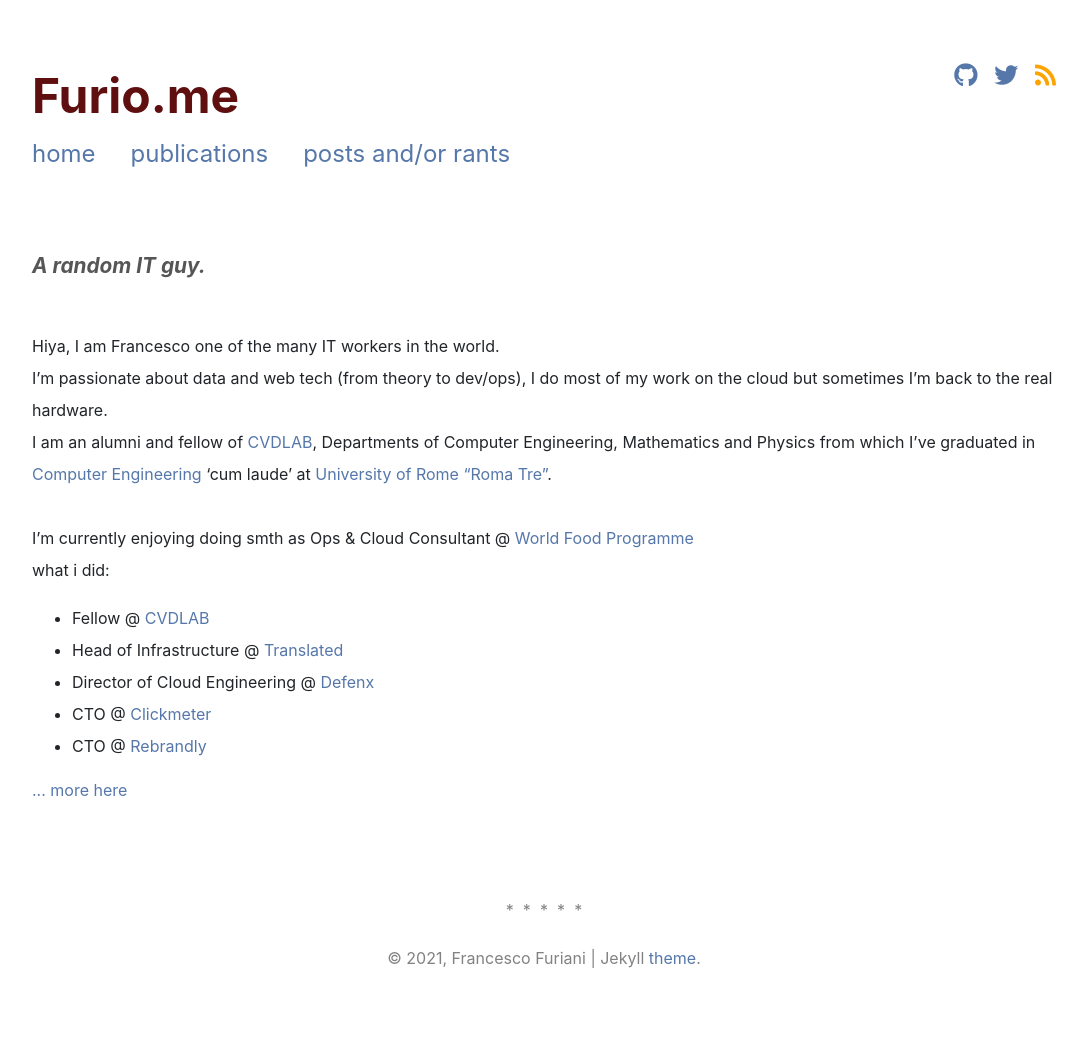
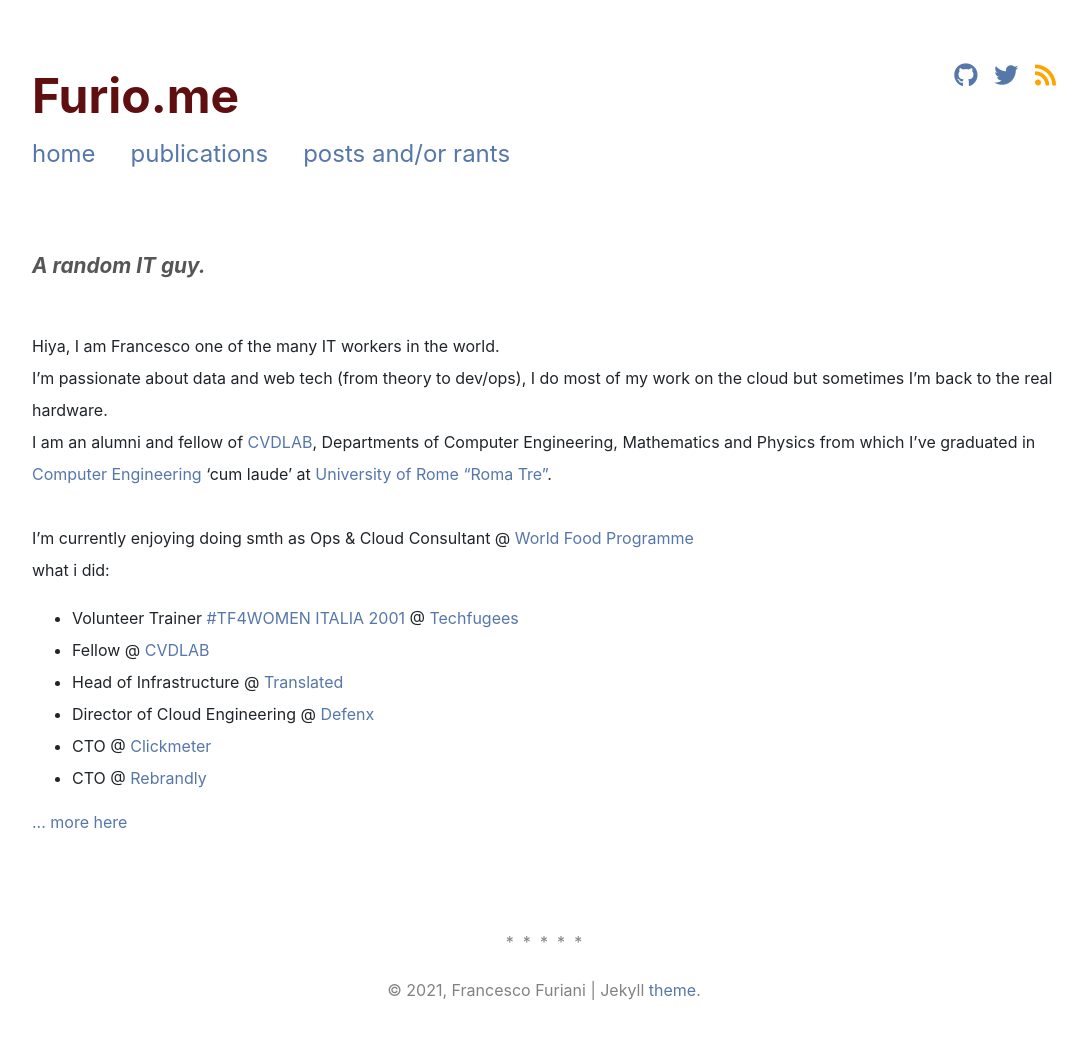
Before and after one commit to furio/furio.github.io, a Jekyll site: the page built from index.md, in a window 1280 px wide. Shown: the whole page, without its empty margins (96-1183 px from the left). Built offline with Jekyll 4.4.1, drawn with Linux system fonts in a browser that asks for light colours; nearby versions of some CDN libraries; a style sheet for code colours, icons or effects is not loaded; before the commit the page ends 1030 px from its top, so only the background shows below that.

Commit message:
Update index.md

```diff
--- a/index.md
+++ b/index.md
@@ -19,6 +19,7 @@
 <br />
 I'm currently enjoying doing smth as Ops &amp; Cloud Consultant @ [World Food Programme](https://www.wfp.org/) <br />
 what i did:
+* Volunteer Trainer [#TF4WOMEN ITALIA 2001](https://techfugees.com/it/fellowship-tf4women/italy/) @ [Techfugees](https://techfugees.com/it/)
 * Fellow @ [CVDLAB](http://cvdlab.org/)
 * Head of Infrastructure @ [Translated](https://translated.com/)
 * Director of Cloud Engineering @ [Defenx](https://defenx.com/)
```
